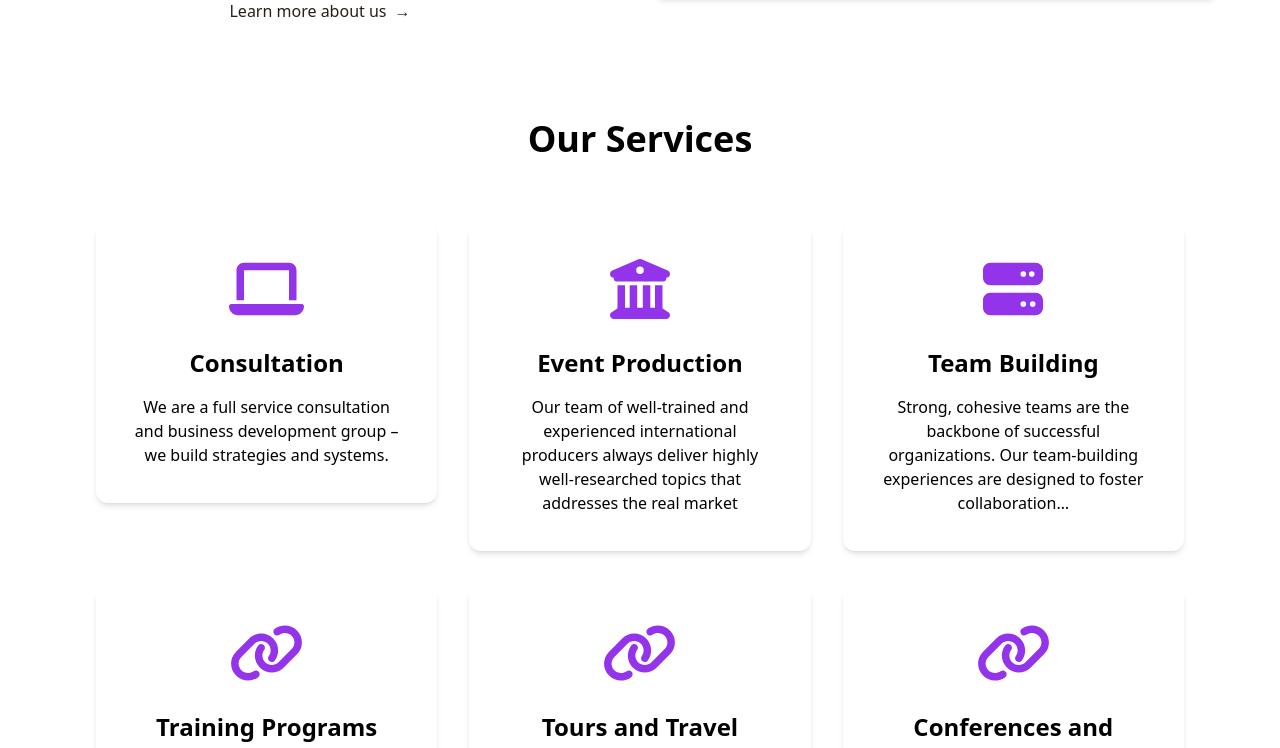
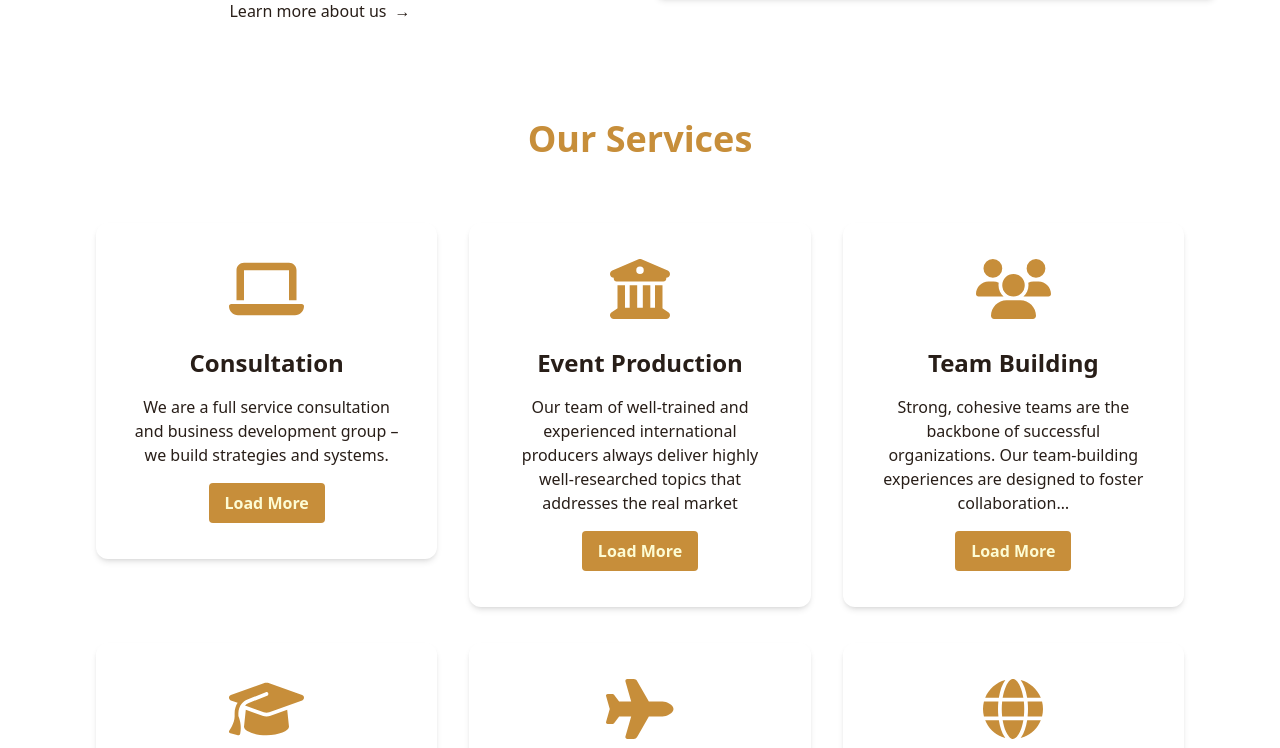
Before and after one commit to auma23/BranHerickHoldings, a React (Vite) app: page / in a window 1280 px wide. Shown: the part 1297-2045 px from the top of the page. Built offline with nearby package versions, Linux system fonts and the light colour scheme.

Commit message:
style services.jsx file

```diff
--- a/src/Components/Services.jsx
+++ b/src/Components/Services.jsx
@@ -1,16 +1,17 @@
 import { FontAwesomeIcon } from '@fortawesome/react-fontawesome';
-import { faLaptop, faUniversity, faLink, faServer } from '@fortawesome/free-solid-svg-icons';
+import { faLaptop, faUniversity, faGlobe, faUsers, faGraduationCap, faPlane } from '@fortawesome/free-solid-svg-icons';
 
 const FeatureCard = ({ icon, title, description }) => {
   return (
     <div className="w-full px-4 md:w-1/2 lg:w-1/3">
       <div className="mb-9 rounded-xl py-8 px-7 shadow-md transition-all hover:shadow-lg sm:p-9 lg:px-6 xl:px-9">
         <div className="mx-auto mb-7 inline-block">
-          <FontAwesomeIcon icon={icon} className="text-6xl text-purple-600" />
+          <FontAwesomeIcon icon={icon} className="text-6xl text-harvestGold" />
         </div>
         <div>
-          <h3 className="mb-4 text-xl font-bold text-black sm:text-2xl lg:text-xl xl:text-2xl">{title}</h3>
-          <p className="text-base font-medium text-body-color">{description}</p>
+          <h3 className="mb-4 text-xl font-bold text-licorice sm:text-2xl lg:text-xl xl:text-2xl">{title}</h3>
+          <p className="text-base font-medium text-licorice">{description}</p>
+          <button className="bg-harvestGold hover:bg-licorice text-cream font-bold py-2 px-4 rounded mt-4 transition-all duration-300 ease-in-out">Load More</button>
         </div>
       </div>
     </div>
@@ -20,7 +21,7 @@ const FeatureCard = ({ icon, title, description }) => {
 const Services = () => {
   return (
     <div className="p-8">
-    <h3 className="text-4xl font-bold mb-8">Our Services</h3>
+    <h3 className="text-4xl font-bold mb-8 text-harvestGold">Our Services</h3>
     <div className="-mx-4 flex flex-wrap p-8">
       <FeatureCard
         icon={faLaptop}
@@ -33,22 +34,22 @@ const Services = () => {
         description="Our team of well-trained and experienced international producers always deliver highly well-researched topics that addresses the real market"
       />
       <FeatureCard
-        icon={faServer}
+        icon={faUsers}
         title="Team Building"
         description="Strong, cohesive teams are the backbone of successful organizations. Our team-building experiences are designed to foster collaboration…"
       />
       <FeatureCard
-        icon={faLink}
+        icon={faGraduationCap}
         title="Training Programs"
         description="We offer a diverse range of training programs designed to enhance the skills and knowledge of your workforce."
       />
       <FeatureCard
-        icon={faLink}
+        icon={faPlane}
         title="Tours and Travel"
         description="Leveraging on both an international and local portfolio of tours and travel agents and solutions…."
       />
       <FeatureCard
-        icon={faLink}
+        icon={faGlobe}
         title="Conferences and Summits"
         description="Through a substantial presence in each industry and country across the continents, our conferences and summits leverage the latest….."
       />
```
